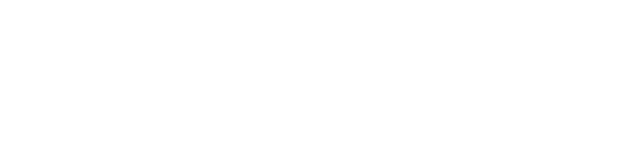
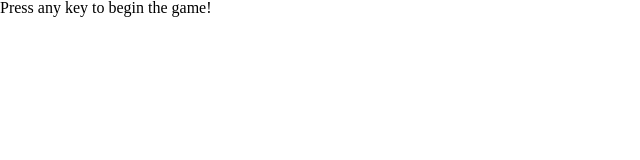
Before and after one commit to wntitus/Word-Guess-Game, a plain HTML site: page index.html in a window 1280 px wide. Shown: the whole page, without its empty margins (0-640 px from the left). Drawn offline with Linux system fonts and the light colour scheme.

Commit message:
filling out html

```diff
--- a/index.html
+++ b/index.html
@@ -10,6 +10,8 @@
     <script src="assets/javascript/game.js"></script>
 </head>
 <body>
-
+    <div id = "startBody">
+        <p>Press any key to begin the game!</p>
+    </div>
 </body>
 </html>
```
